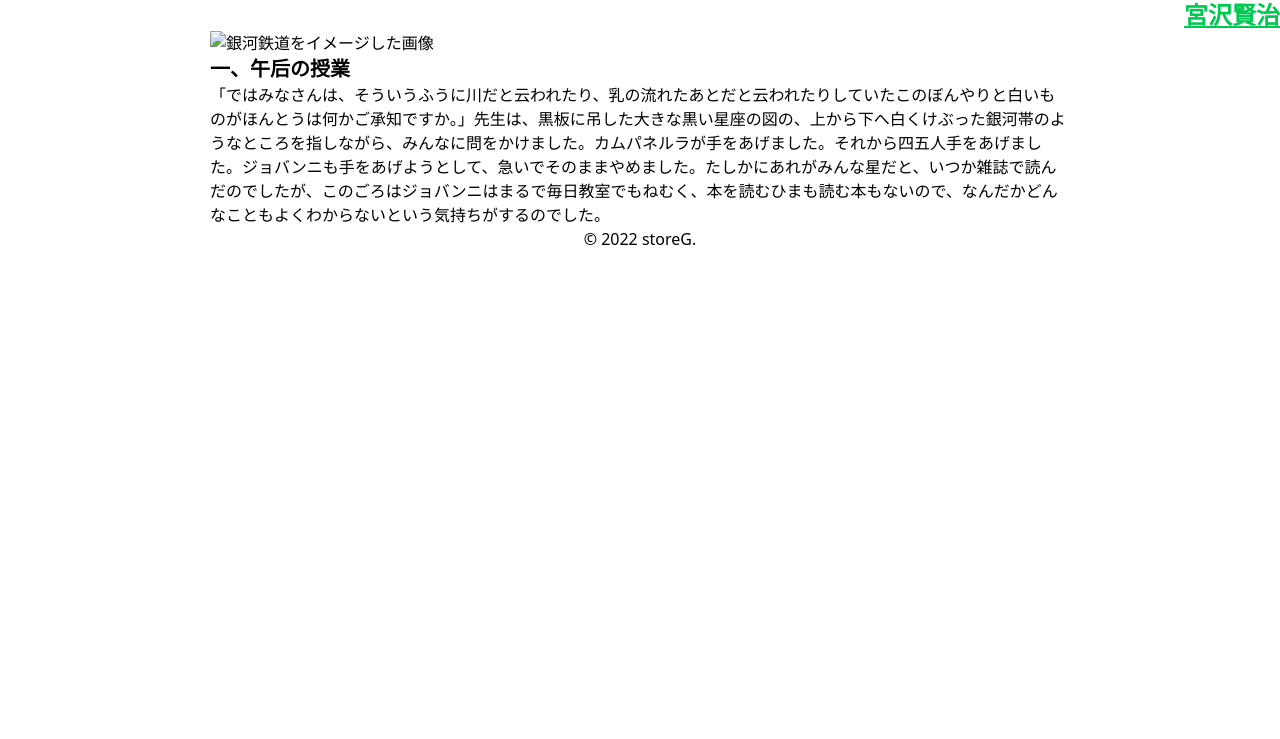
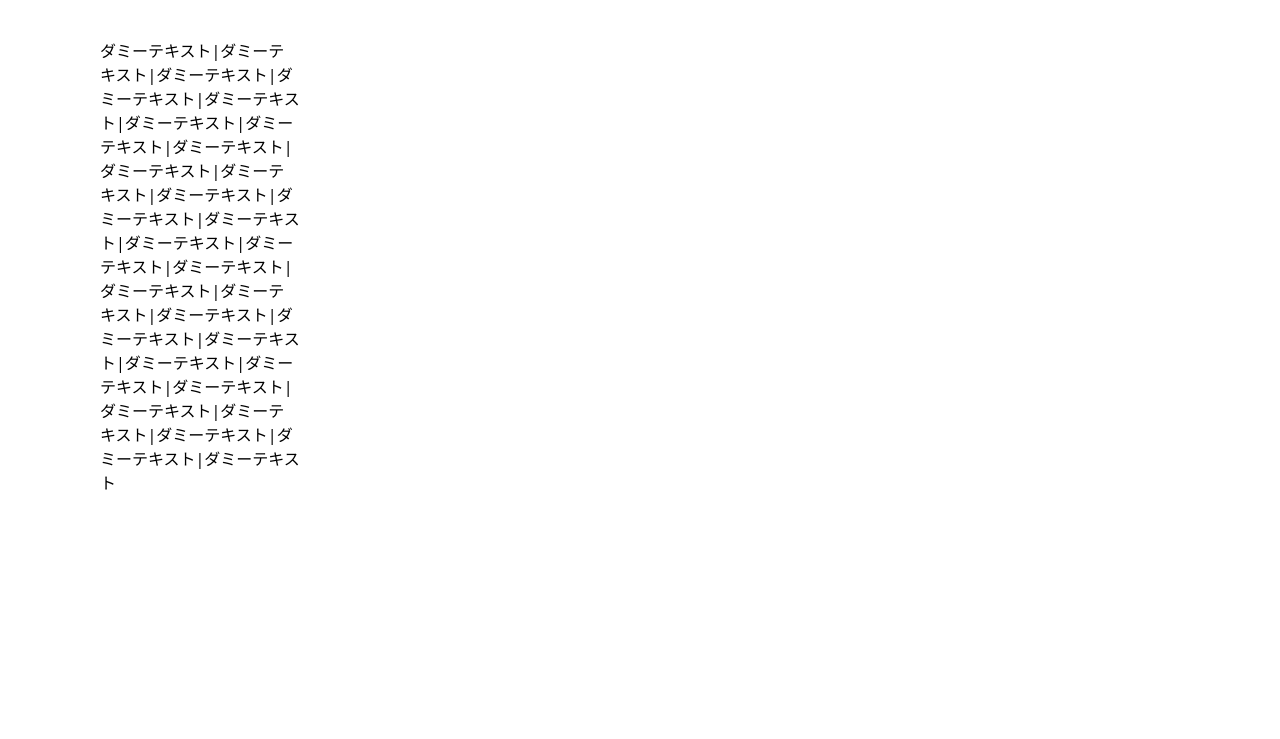
Before and after one commit to etranger2268/udemy-web-design0, a website: page src/index.html in a window 1280 px wide. Shown: the part 61-800 px from the top of the page. Drawn offline with nearby package versions, Linux system fonts and the light colour scheme; files that its build step writes are made by us from their sources.

Commit message:
develop-4-39

```diff
--- a/src/index.html
+++ b/src/index.html
@@ -7,24 +7,8 @@
   <title>udemy-web-design0</title>
 </head>
 <body>
-  <h1 class="text-center text-4xl font-bold text-white bg-blue-800 p-2.5">銀河鉄道の夜</h1>
-
-  <h2 class="text-right text-2xl font-bold">
-    <a href="https://www.kenji.gr.jp/" target="_blank" class="underline text-green-500 font-bold visited:text-gray-600 hover:text-sky-500 active:text-red-500">
-      宮沢賢治
-    </a>
-  </h2>
-
-  <img src="../public/title.png" alt="銀河鉄道をイメージした画像" class="mx-auto w-[860px]">
-
-  <div class="w-[860px] mx-auto">
-    <h3 class="text-xl font-bold">一、午后の授業</h3>
-
-    <p>「ではみなさんは、そういうふうに川だと云われたり、乳の流れたあとだと云われたりしていたこのぼんやりと白いものがほんとうは何かご承知ですか。」先生は、黒板に吊した大きな黒い星座の図の、上から下へ白くけぶった銀河帯のようなところを指しながら、みんなに問をかけました。カムパネルラが手をあげました。それから四五人手をあげました。ジョバンニも手をあげようとして、急いでそのままやめました。たしかにあれがみんな星だと、いつか雑誌で読んだのでしたが、このごろはジョバンニはまるで毎日教室でもねむく、本を読むひまも読む本もないので、なんだかどんなこともよくわからないという気持ちがするのでした。</p>
+  <div class="w-[300px] h-[300px] pt-[100px] pl-[100px]">
+    ダミーテキスト|ダミーテキスト|ダミーテキスト|ダミーテキスト|ダミーテキスト|ダミーテキスト|ダミーテキスト|ダミーテキスト|ダミーテキスト|ダミーテキスト|ダミーテキスト|ダミーテキスト|ダミーテキスト|ダミーテキスト|ダミーテキスト|ダミーテキスト|ダミーテキスト|ダミーテキスト|ダミーテキスト|ダミーテキスト|ダミーテキスト|ダミーテキスト|ダミーテキスト|ダミーテキスト|ダミーテキスト|ダミーテキスト|ダミーテキスト|ダミーテキスト|ダミーテキスト
   </div>
-
-  <p class="text-center">
-    &copy; 2022 storeG.
-  </p>
 </body>
 </html>
```
